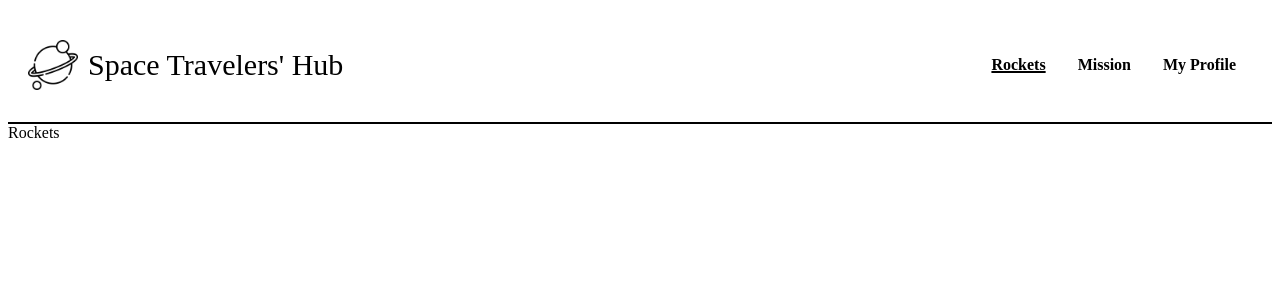
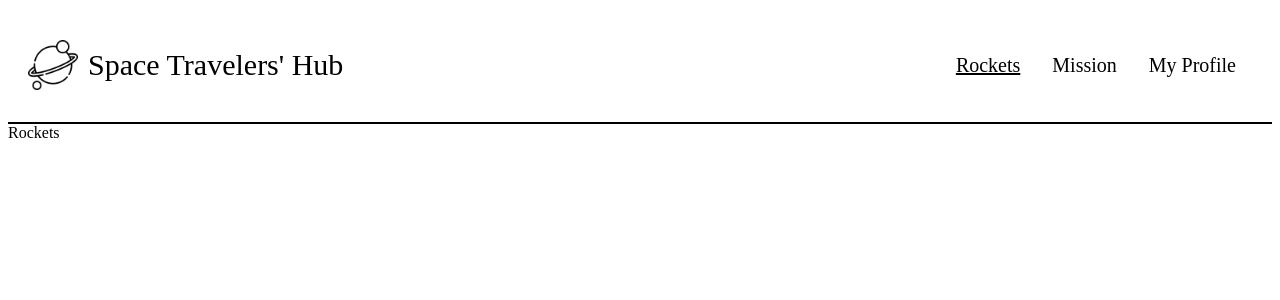
Before and after one commit to dselasea/space-travelers, a React (Create React App) app: page / in a window 1280 px wide. Shown: the top 300 px of the page. Built offline with nearby package versions, Linux system fonts and the light colour scheme; the HTML template or start-up script is replaced by a standard one.

Commit message:
Style nav links

```diff
--- a/src/components/navbar/Navbar.css
+++ b/src/components/navbar/Navbar.css
@@ -3,7 +3,7 @@ nav a {
   padding: 0 1rem;
   text-decoration: none;
   color: black;
-  font-weight: bold;
+  font-size: 20px;
 }
 
 nav a.active {
```
